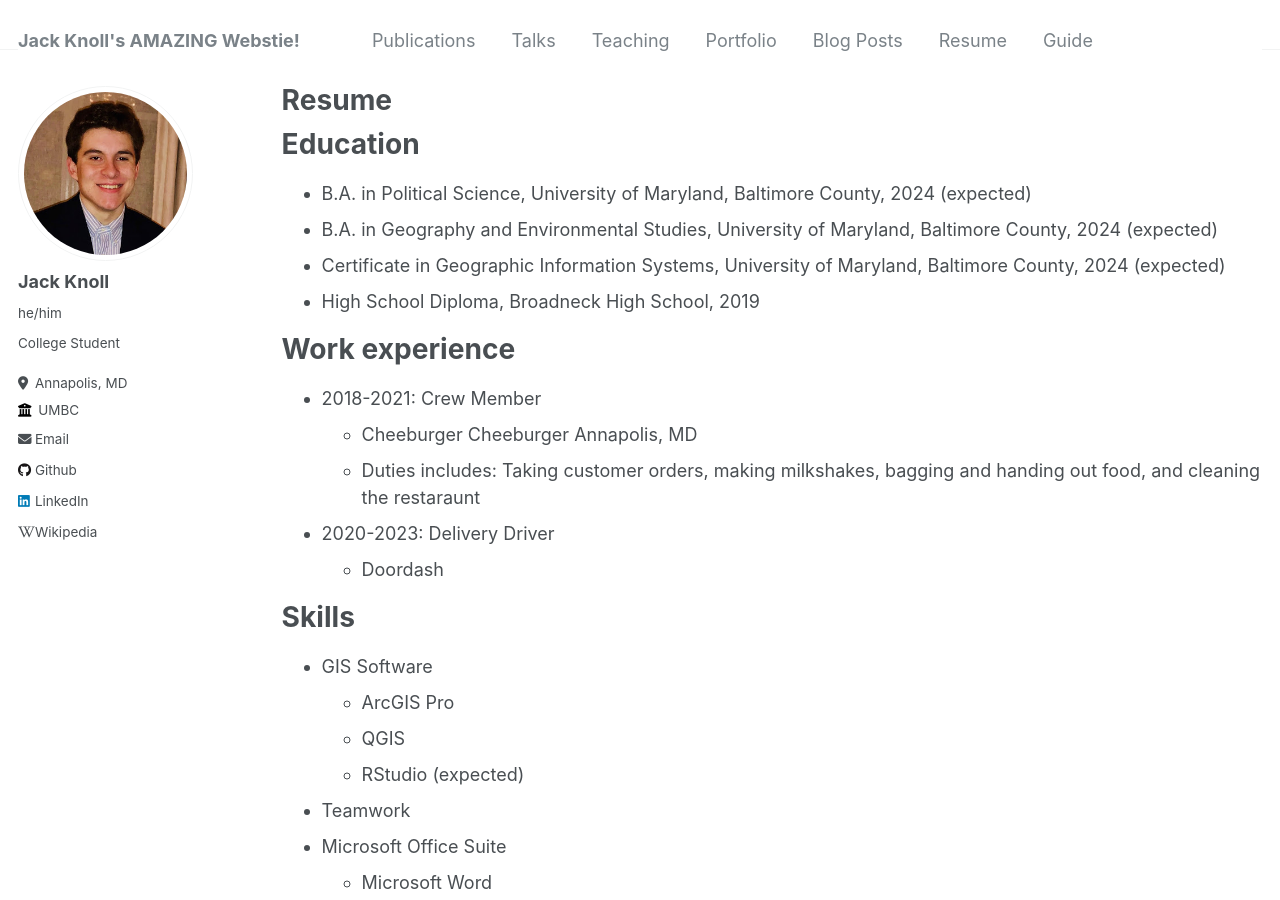
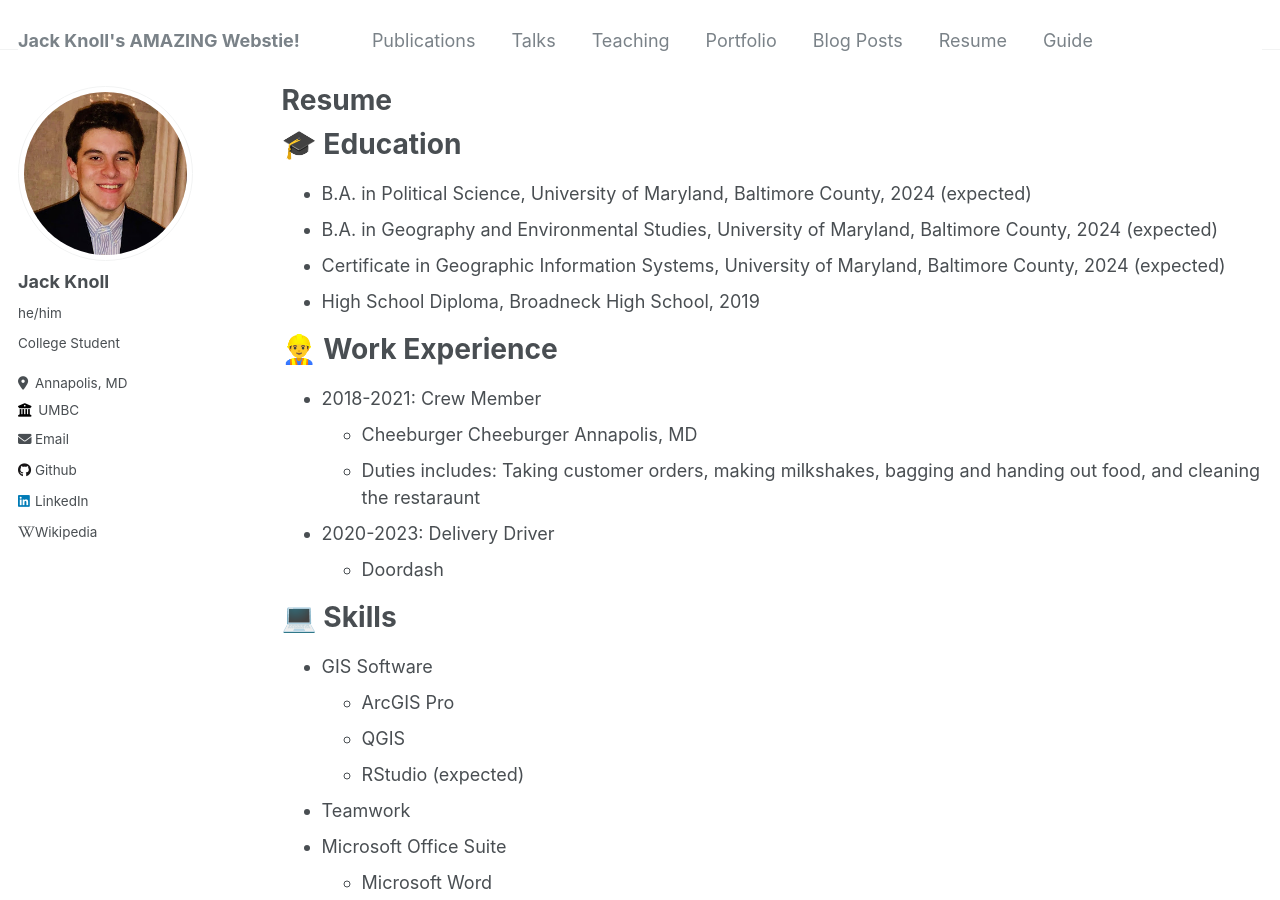
Before and after one commit to jakjr2000/jakjr2000.github.io, a Jekyll site: the page built from _pages/cv.md, in a window 1280 px wide and 900 px high. Built offline with Jekyll 4.4.1, drawn with Linux system fonts in a browser that asks for light colours.

Commit message:
Update cv.md

```diff
--- a/_pages/cv.md
+++ b/_pages/cv.md
@@ -9,14 +9,14 @@ redirect_from:
 
 {% include base_path %}
 
-Education
+🎓 Education
 ======
 * B.A. in Political Science, University of Maryland, Baltimore County, 2024 (expected)
 * B.A. in Geography and Environmental Studies, University of Maryland, Baltimore County, 2024 (expected)
 * Certificate in Geographic Information Systems, University of Maryland, Baltimore County, 2024 (expected)
 * High School Diploma, Broadneck High School, 2019
 
-Work experience
+👷‍♂️ Work Experience
 ======
 * 2018-2021: Crew Member
   * Cheeburger Cheeburger Annapolis, MD
@@ -25,7 +25,7 @@ Work experience
 * 2020-2023: Delivery Driver
   * Doordash
 
-Skills
+💻 Skills
 ======
 * GIS Software
   * ArcGIS Pro
```
